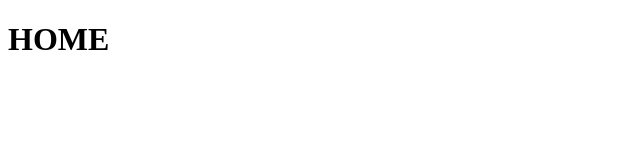
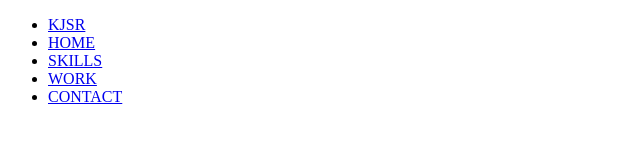
Before and after one commit to swaroop-2006/WEB-DEVOLPMENT, a plain HTML site: page index.html in a window 1280 px wide. Shown: the whole page, without its empty margins (0-640 px from the left). Drawn offline with Linux system fonts and the light colour scheme.

Commit message:
linked with style.css

```diff
--- a/index.html
+++ b/index.html
@@ -2,9 +2,16 @@
 <html>
     <head>
         <title> web </title>
+        <link rel="stylesheet" href="style.css">
     </head>
     <body>
-        <h1>HOME</h1>
+        <ul>
+            <li><a href="index.html">KJSR</a></li>
+            <li><a href="index.html">HOME</a></li>
+            <li><a href="index.html">SKILLS</a></li>
+            <li><a href="index.html">WORK</a></li>
+            <li><a href="index.html">CONTACT</a></li>
+        </ul>
 
     </body>
 </html>
```
